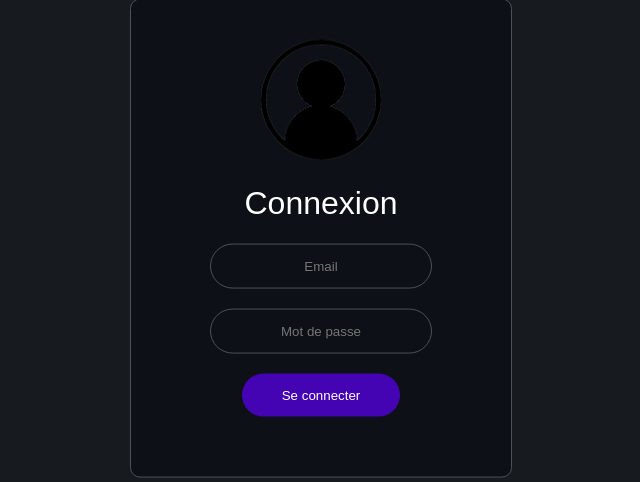
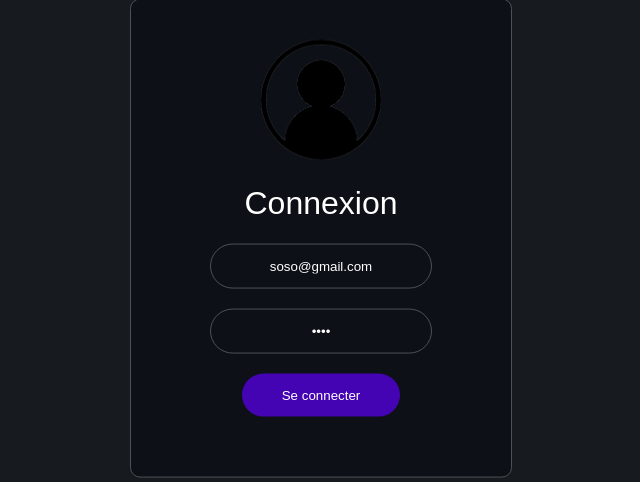
Before and after one commit to SEBXR/front-web, a PHP site: page /pages/login.php in a window 1280 px wide. Shown: the part 162-644 px from the top of the page, without its empty margins (319-959 px from the left). Run offline with PHP 8.4, Linux system fonts and the light colour scheme; some libraries are stand-ins or nearby versions.

Commit message:
ajout de valeur par défaut am login

```diff
--- a/pages/historique.php
+++ b/pages/historique.php
@@ -1,5 +1,5 @@
 <?php
-    require('../inc/treatURL.php');
+    require('../inc/treatUrl.php');
     session_start();
     if(isset($_GET["id"]) && !isset($_SESSION["id"])){
         $_SESSION["id"]=$_GET["id"];
--- a/pages/login.php
+++ b/pages/login.php
@@ -19,8 +19,8 @@
         <form class="box" id="login">
             <img src="../assets/img/login.png" width="120" height="120">
             <h1>Connexion</h1>
-            <input type="text" placeholder="Email" required="" name="email" autocomplete="off">
-            <input type="password" placeholder="Mot de passe" required="" name="mdp">
+            <input type="text" placeholder="Email" required="" name="email" autocomplete="off" value="soso@gmail.com">
+            <input type="password" placeholder="Mot de passe" required="" name="mdp" value="1234">
             <input type="submit" value="Se connecter">
         </form>
     </body>
```
